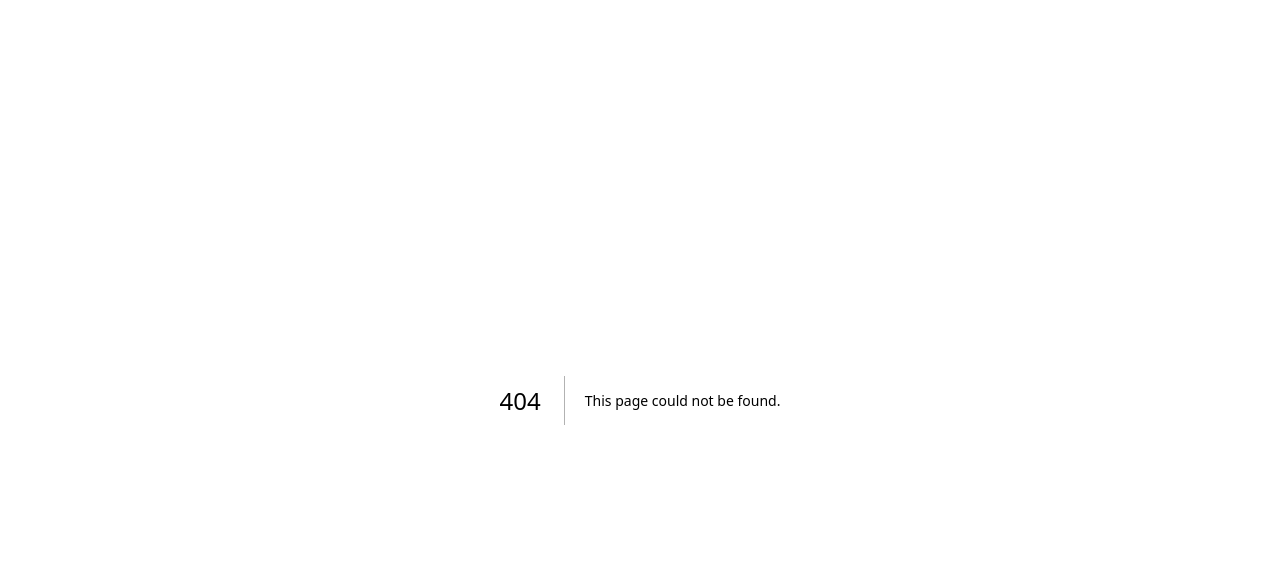
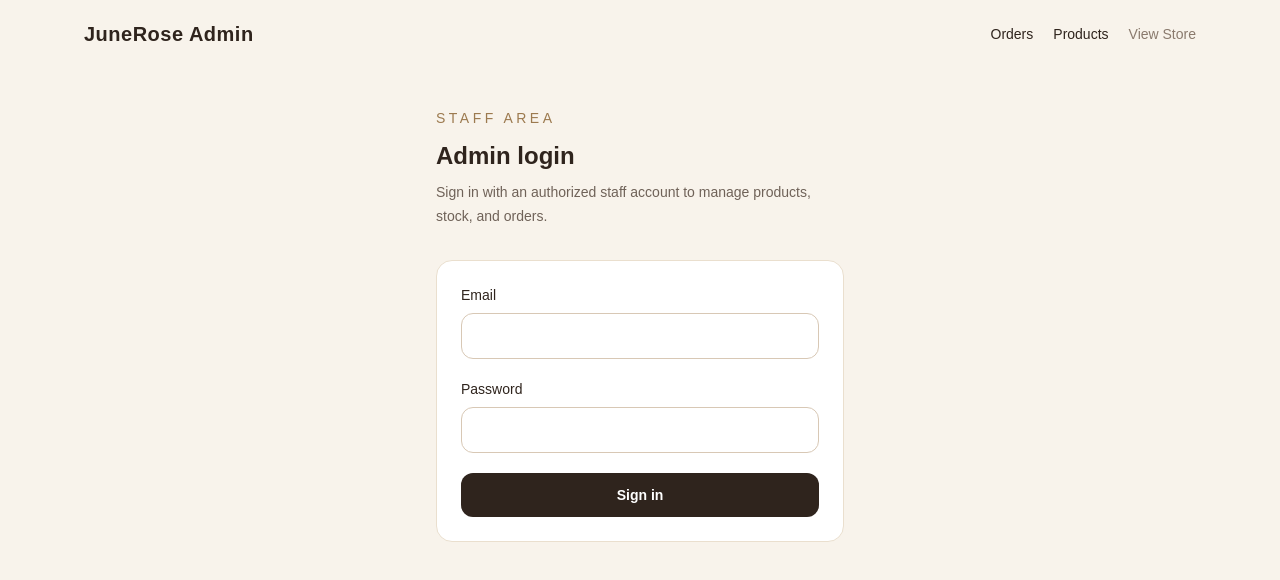
Before and after one commit to phyuuu/junerose, a Next.js app: page /admin/login in a window 1280 px wide. Before the commit this address had no page. Shown: the top 580 px of the page. Built offline with nearby package versions, Linux system fonts and the light colour scheme.

Commit message:
feat: add protected staff authentication

```diff
--- /dev/null
+++ b/app/admin/login/page.tsx
@@ -0,0 +1,21 @@
+import AdminLoginForm from "@/components/AdminLoginForm";
+import AdminShell from "@/components/AdminShell";
+import SectionHeader from "@/components/SectionHeader";
+
+export default function AdminLoginPage() {
+  return (
+    <AdminShell>
+      <section className="mx-auto max-w-md px-5 py-10">
+        <SectionHeader
+          eyebrow="STAFF AREA"
+          title="Admin login"
+          description="Sign in with an authorized staff account to manage products, stock, and orders."
+        />
+
+        <div className="mt-8 rounded-2xl border border-[#eadfce] bg-white p-6">
+          <AdminLoginForm />
+        </div>
+      </section>
+    </AdminShell>
+  );
+}
--- a/app/admin/orders/[orderNumber]/page.tsx
+++ b/app/admin/orders/[orderNumber]/page.tsx
@@ -1,6 +1,7 @@
 import AdminOrderDetailView from "@/components/AdminOrderDetailView";
 import AdminShell from "@/components/AdminShell";
 import SectionHeader from "@/components/SectionHeader";
+import { requireAdmin } from "@/lib/auth/require-admin";
 
 type AdminOrderDetailPageProps = {
   params: Promise<{
@@ -11,10 +12,12 @@ type AdminOrderDetailPageProps = {
 export default async function AdminOrderDetailPage({
   params,
 }: AdminOrderDetailPageProps) {
+  await requireAdmin();
+
   const { orderNumber } = await params;
 
   return (
-    <AdminShell>
+    <AdminShell showSignOut>
       <section className="mx-auto max-w-6xl px-5 py-6">
         <SectionHeader
           eyebrow="STAFF AREA"
--- a/app/admin/orders/page.tsx
+++ b/app/admin/orders/page.tsx
@@ -2,10 +2,13 @@ import AdminNotice from "@/components/AdminNotice";
 import AdminOrderList from "@/components/AdminOrderList";
 import AdminShell from "@/components/AdminShell";
 import SectionHeader from "@/components/SectionHeader";
+import { requireAdmin } from "@/lib/auth/require-admin";
 
-export default function AdminOrdersPage() {
+export default async function AdminOrdersPage() {
+  await requireAdmin();
+
   return (
-    <AdminShell>
+    <AdminShell showSignOut>
       <section className="mx-auto max-w-6xl px-5 py-6">
         <SectionHeader
           eyebrow="STAFF AREA"
--- a/app/admin/page.tsx
+++ b/app/admin/page.tsx
@@ -1,10 +1,13 @@
 import Link from "next/link";
 import AdminShell from "../../components/AdminShell";
 import { routes } from "../../lib/routes";
+import { requireAdmin } from "@/lib/auth/require-admin";
 
-export default function AdminPage() {
+export default async function AdminPage() {
+  await requireAdmin();
+
   return (
-    <AdminShell>
+    <AdminShell showSignOut>
       <section className="mx-auto max-w-6xl px-5 py-6">
         <p className="text-sm tracking-[0.25em] text-[#9c7a4f]">
           STAFF AREA
@@ -13,8 +16,8 @@ export default function AdminPage() {
         <h1 className="mt-3 text-2xl font-semibold">Admin Dashboard</h1>
 
         <p className="mt-2 max-w-xl text-sm leading-6 text-[#6f6258]">
-          Manage JuneRose products and order requests. This area will be
-          protected by staff login later.
+          Manage JuneRose products and order requests. This area is protected by
+          staff login.
         </p>
 
         <div className="mt-8 grid gap-4 md:grid-cols-2">
@@ -23,6 +26,7 @@ export default function AdminPage() {
             className="rounded-2xl border border-[#d6c4aa] bg-[#fbf7f0] p-6 hover:border-[#9c7a4f]"
           >
             <h2 className="text-lg font-medium">Orders</h2>
+
             <p className="mt-2 text-sm text-[#8a7a6d]">
               View and manage customer order requests.
             </p>
@@ -33,6 +37,7 @@ export default function AdminPage() {
             className="rounded-2xl border border-[#d6c4aa] bg-[#fbf7f0] p-6 hover:border-[#9c7a4f]"
           >
             <h2 className="text-lg font-medium">Products</h2>
+
             <p className="mt-2 text-sm text-[#8a7a6d]">
               Add, edit, hide, and organize product listings.
             </p>
--- a/app/admin/products/page.tsx
+++ b/app/admin/products/page.tsx
@@ -5,13 +5,16 @@ import AdminSummaryCard from "@/components/AdminSummaryCard";
 import SectionHeader from "@/components/SectionHeader";
 import { getAdminProducts } from "@/lib/admin-products";
 import { getAdminProductSummary } from "@/lib/admin-product-summary";
+import { requireAdmin } from "@/lib/auth/require-admin";
 
-export default function AdminProductsPage() {
+export default async function AdminProductsPage() {
+  await requireAdmin();
+
   const products = getAdminProducts();
   const summary = getAdminProductSummary(products);
 
   return (
-    <AdminShell>
+    <AdminShell showSignOut>
       <section className="mx-auto max-w-6xl px-5 py-6">
         <div className="flex flex-col gap-4 sm:flex-row sm:items-start sm:justify-between">
           <SectionHeader
--- /dev/null
+++ b/components/AdminLoginForm.tsx
@@ -0,0 +1,96 @@
+"use client";
+
+import { FormEvent, useState } from "react";
+import { useRouter } from "next/navigation";
+import { createClient } from "@/lib/supabase/client";
+import { routes } from "@/lib/routes";
+
+export default function AdminLoginForm() {
+  const router = useRouter();
+
+  const [email, setEmail] = useState("");
+  const [password, setPassword] = useState("");
+  const [errorMessage, setErrorMessage] = useState("");
+  const [isSubmitting, setIsSubmitting] = useState(false);
+
+  async function handleSubmit(event: FormEvent<HTMLFormElement>) {
+    event.preventDefault();
+
+    setErrorMessage("");
+    setIsSubmitting(true);
+
+    const supabase = createClient();
+
+    const { error } = await supabase.auth.signInWithPassword({
+      email,
+      password,
+    });
+
+    if (error) {
+      setErrorMessage("The email or password is incorrect.");
+      setIsSubmitting(false);
+      return;
+    }
+
+    router.push(routes.admin);
+    router.refresh();
+  }
+
+  return (
+    <form onSubmit={handleSubmit} className="space-y-5">
+      <div>
+        <label
+          htmlFor="email"
+          className="mb-2 block text-sm font-medium text-[#2f241d]"
+        >
+          Email
+        </label>
+
+        <input
+          id="email"
+          name="email"
+          type="email"
+          autoComplete="email"
+          required
+          value={email}
+          onChange={(event) => setEmail(event.target.value)}
+          className="w-full rounded-xl border border-[#d8c8b5] px-4 py-3 text-sm outline-none focus:border-[#9c7a4f]"
+        />
+      </div>
+
+      <div>
+        <label
+          htmlFor="password"
+          className="mb-2 block text-sm font-medium text-[#2f241d]"
+        >
+          Password
+        </label>
+
+        <input
+          id="password"
+          name="password"
+          type="password"
+          autoComplete="current-password"
+          required
+          value={password}
+          onChange={(event) => setPassword(event.target.value)}
+          className="w-full rounded-xl border border-[#d8c8b5] px-4 py-3 text-sm outline-none focus:border-[#9c7a4f]"
+        />
+      </div>
+
+      {errorMessage && (
+        <p role="alert" className="text-sm text-red-700">
+          {errorMessage}
+        </p>
+      )}
+
+      <button
+        type="submit"
+        disabled={isSubmitting}
+        className="w-full rounded-xl bg-[#2f241d] px-4 py-3 text-sm font-semibold text-white disabled:cursor-not-allowed disabled:opacity-60"
+      >
+        {isSubmitting ? "Signing in..." : "Sign in"}
+      </button>
+    </form>
+  );
+}
--- a/components/AdminShell.tsx
+++ b/components/AdminShell.tsx
@@ -1,12 +1,17 @@
 import Link from "next/link";
 import type { ReactNode } from "react";
+import AdminSignOutButton from "@/components/AdminSignOutButton";
 import { routes } from "../lib/routes";
 
 type AdminShellProps = {
   children: ReactNode;
+  showSignOut?: boolean;
 };
 
-export default function AdminShell({ children }: AdminShellProps) {
+export default function AdminShell({
+  children,
+  showSignOut = false,
+}: AdminShellProps) {
   return (
     <main className="min-h-screen bg-[#f8f3eb] text-[#2f241d]">
       <header className="mx-auto flex max-w-6xl items-center justify-between px-5 py-5">
@@ -14,7 +19,7 @@ export default function AdminShell({ children }: AdminShellProps) {
           JuneRose Admin
         </Link>
 
-        <nav className="flex gap-5 text-sm">
+        <nav className="flex items-center gap-5 text-sm">
           <Link href={routes.adminOrders} className="hover:text-[#9c7a4f]">
             Orders
           </Link>
@@ -26,6 +31,8 @@ export default function AdminShell({ children }: AdminShellProps) {
           <Link href={routes.home} className="text-[#8a7a6d] hover:text-[#9c7a4f]">
             View Store
           </Link>
+
+          {showSignOut && <AdminSignOutButton />}
         </nav>
       </header>
 
--- /dev/null
+++ b/components/AdminSignOutButton.tsx
@@ -0,0 +1,40 @@
+"use client";
+
+import { useState } from "react";
+import { useRouter } from "next/navigation";
+import { createClient } from "@/lib/supabase/client";
+import { routes } from "@/lib/routes";
+
+export default function AdminSignOutButton() {
+  const router = useRouter();
+  const [isSigningOut, setIsSigningOut] = useState(false);
+
+  async function handleSignOut() {
+    setIsSigningOut(true);
+
+    const supabase = createClient();
+
+    const { error } = await supabase.auth.signOut({
+      scope: "local",
+    });
+
+    if (error) {
+      setIsSigningOut(false);
+      return;
+    }
+
+    router.replace(routes.adminLogin);
+    router.refresh();
+  }
+
+  return (
+    <button
+      type="button"
+      onClick={handleSignOut}
+      disabled={isSigningOut}
+      className="text-sm text-[#8a7a6d] hover:text-[#9c7a4f] disabled:cursor-not-allowed disabled:opacity-60"
+    >
+      {isSigningOut ? "Signing out..." : "Sign out"}
+    </button>
+  );
+}
--- /dev/null
+++ b/lib/auth/require-admin.ts
@@ -0,0 +1,26 @@
+import "server-only";
+
+import { redirect } from "next/navigation";
+import { routes } from "@/lib/routes";
+import { createClient } from "@/lib/supabase/server";
+
+export async function requireAdmin() {
+  const supabase = await createClient();
+
+  const { data: claimsData, error: claimsError } =
+    await supabase.auth.getClaims();
+
+  if (claimsError || !claimsData?.claims) {
+    redirect(routes.adminLogin);
+  }
+
+  const { data: isActiveStaff, error: staffError } = await supabase.rpc(
+    "current_user_is_active_staff",
+  );
+
+  if (staffError || isActiveStaff !== true) {
+    redirect(routes.adminLogin);
+  }
+
+  return claimsData.claims;
+}
--- a/lib/routes.ts
+++ b/lib/routes.ts
@@ -7,6 +7,7 @@ export const routes = {
   order: "/order",
 
   admin: "/admin",
+  adminLogin: "/admin/login",
   adminOrders: "/admin/orders",
   adminProducts: "/admin/products",
 
```
